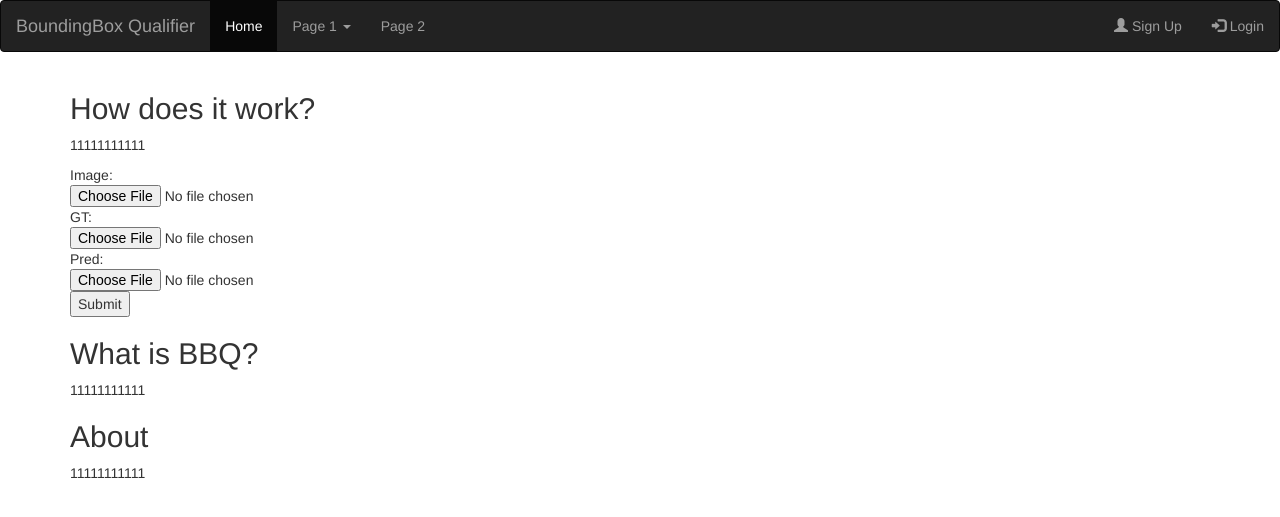
After one commit to iphyer/BBQ-Madhacks2018, a Flask app: template BBQDemo/templates/home.html in a window 1280 px wide. The commit adds this page. Shown: the top 517 px of the page. Run offline with Flask 2, Linux system fonts and the light colour scheme; the template is opened without the code that fills it, so the values that code supplies are empty; some libraries are stand-ins or nearby versions.

Commit message:
change layout

```diff
--- /dev/null
+++ b/BBQDemo/templates/home.html
@@ -0,0 +1,42 @@
+{% extends "layout.html" %}
+
+{% block content%}
+
+<div class="container">
+    <h2>How does it work?</h2>
+    <p>11111111111</p>
+
+
+    <form action = "http://localhost:5000/uploader" method = "POST"
+    enctype = "multipart/form-data">
+    Image:<input type = "file" name = "file" />
+    GT:<input type = "file" name = "file" />
+    Pred:<input type = "file" name = "file" />
+    <input type = "submit"/>
+
+    <!--<input type = "submit"/>-->
+    <!--</form>-->
+    <!--<button type="button" class="btn btn-success btn-lg" id="image-mapper-upload">Select Image from My PC</button>-->
+    <!--<input type="file" name="" id="image-mapper-file">-->
+    <!--<form action = "http://localhost:5000/uploader" method = "POST"-->
+          <!--enctype = "multipart/form-data">-->
+
+    <!--<label class="btn btn-primary" for="my-file-selector">-->
+        <!--<input id="my-file-selector" type="file" style="display:none"-->
+               <!--onchange="$('#upload-file-info').html(this.files[0].name)">-->
+        <!--Upload Image-->
+    <!--</label>-->
+    <!--<span class='label label-info' id="upload-file-info"></span>-->
+
+    <!--<input type = "submit"/>-->
+    <!--</form>-->
+
+    <h2>What is BBQ?</h2>
+    <p>11111111111</p>
+    <h2>About</h2>
+    <p>11111111111</p>
+</div>
+
+
+
+{% endblock %}
--- a/BBQDemo/templates/index.html
+++ b/BBQDemo/templates/index.html
@@ -3,8 +3,7 @@
 <!-- Navigation Block -->
 {% block navbar %}
 <nav class="navbar navbar-default" role="navigation">
-    <div class="container">
-        <a class="navbar-brand" href="#"><img style="   width: 150px;" src="{{ url_for('static', filename = 'logo.png') }}" alt="Logo"></a>
+
     <meta http-equiv="X-UA-Compatible" content="IE=edge">
     <meta name="viewport" content="width=device-width, initial-scale=1">
 	<nav class="navbar navbar-default" role="navigation">
--- /dev/null
+++ b/BBQDemo/templates/layout.html
@@ -0,0 +1,52 @@
+<!DOCTYPE html>
+<html lang="en">
+<head>
+    <!-- Required meta tags -->
+    <meta charset="utf-8">
+    <meta name="viewport" content="width=device-width, initial-scale=1, shrink-to-fit=no">
+
+    <!-- Bootstrap CSS -->
+    <link rel="stylesheet" href="app.min.css">
+    <link rel="stylesheet" href="//fonts.googleapis.com/css?family=Quantico">
+    <link rel="stylesheet" href="//cdnjs.cloudflare.com/ajax/libs/twitter-bootstrap/3.3.2/css/bootstrap.min.css">
+    <script src="//cdnjs.cloudflare.com/ajax/libs/jquery/2.1.3/jquery.min.js"></script>
+    <script src="//cdnjs.cloudflare.com/ajax/libs/twitter-bootstrap/3.3.2/js/bootstrap.min.js"></script>
+    <title>BBQ</title>
+</head>
+<body>
+
+<header class="site-header">
+    <nav class="navbar navbar-inverse">
+        <div class="container-fluid">
+            <div class="navbar-header">
+                <a class="navbar-brand" href="#">BoundingBox Qualifier</a>
+            </div>
+            <ul class="nav navbar-nav">
+                <li class="active"><a href="#">Home</a></li>
+                <li class="dropdown"><a class="dropdown-toggle" data-toggle="dropdown" href="#">Page 1 <span class="caret"></span></a>
+                    <ul class="dropdown-menu">
+                        <li><a href="#">Page 1-1</a></li>
+                        <li><a href="#">Page 1-2</a></li>
+                        <li><a href="#">Page 1-3</a></li>
+                    </ul>
+                </li>
+                <li><a href="#">Page 2</a></li>
+            </ul>
+            <ul class="nav navbar-nav navbar-right">
+                <li><a href="#"><span class="glyphicon glyphicon-user"></span> Sign Up</a></li>
+                <li><a href="#"><span class="glyphicon glyphicon-log-in"></span> Login</a></li>
+            </ul>
+        </div>
+    </nav>
+</header>
+
+{%block content%}{%endblock%}
+
+
+<!-- Optional JavaScript -->
+<!-- jQuery first, then Popper.js, then Bootstrap JS -->
+<script src="https://code.jquery.com/jquery-3.3.1.slim.min.js" integrity="sha384-q8i/X+965DzO0rT7abK41JStQIAqVgRVzpbzo5smXKp4YfRvH+8abtTE1Pi6jizo" crossorigin="anonymous"></script>
+<script src="https://cdnjs.cloudflare.com/ajax/libs/popper.js/1.14.3/umd/popper.min.js" integrity="sha384-ZMP7rVo3mIykV+2+9J3UJ46jBk0WLaUAdn689aCwoqbBJiSnjAK/l8WvCWPIPm49" crossorigin="anonymous"></script>
+<script src="https://stackpath.bootstrapcdn.com/bootstrap/4.1.3/js/bootstrap.min.js" integrity="sha384-ChfqqxuZUCnJSK3+MXmPNIyE6ZbWh2IMqE241rYiqJxyMiZ6OW/JmZQ5stwEULTy" crossorigin="anonymous"></script>
+</body>
+</html>
```
